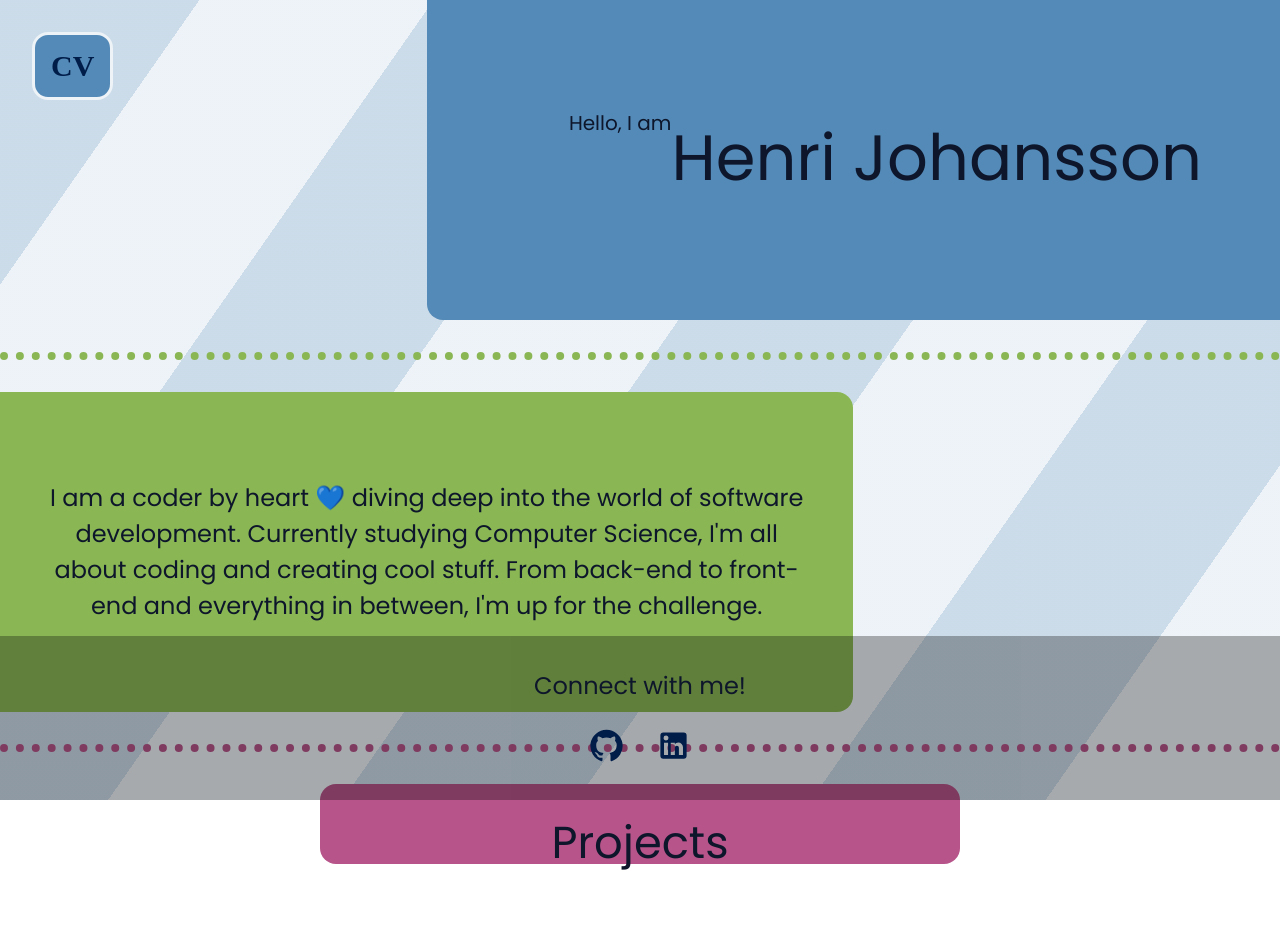
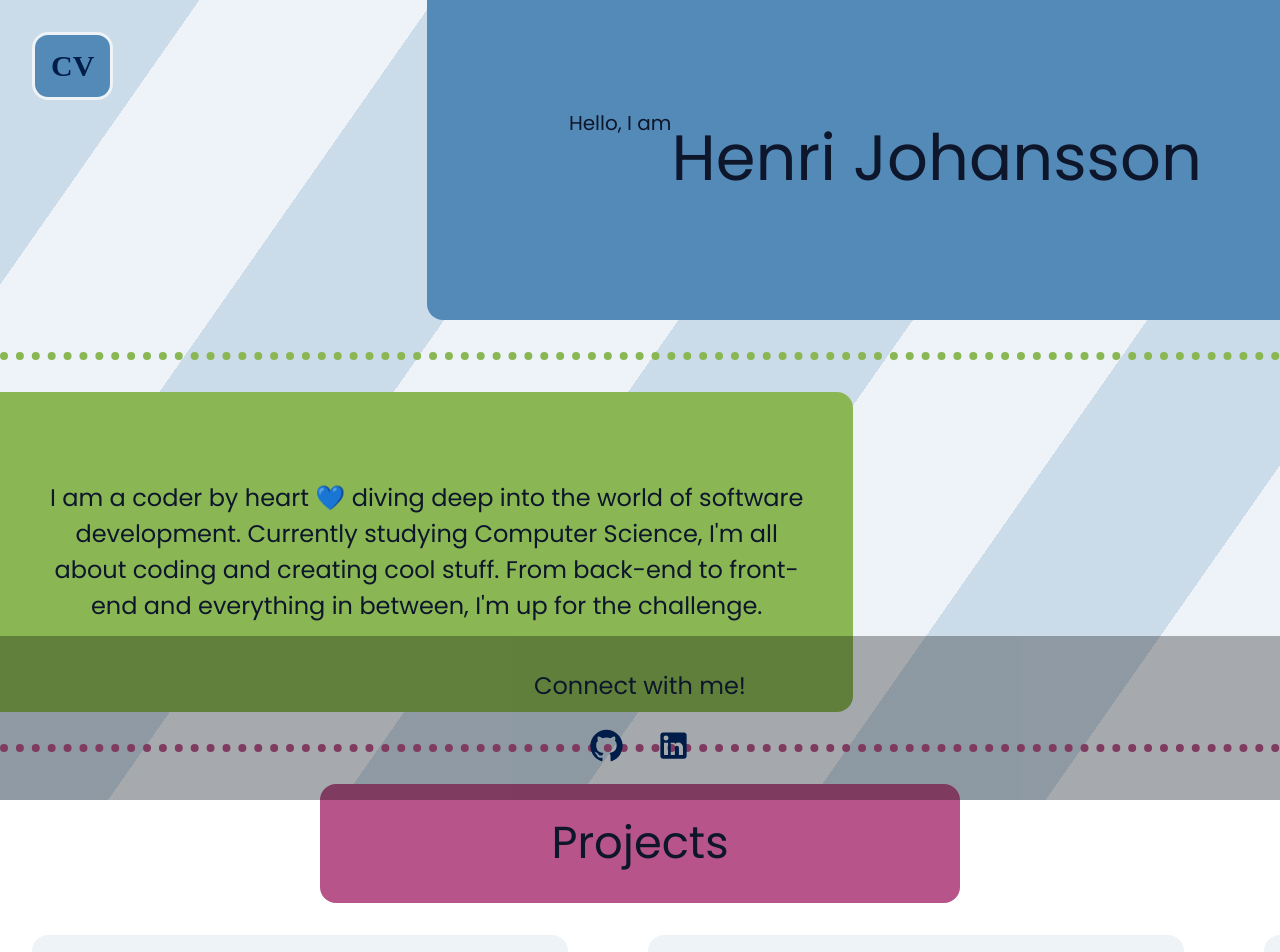
Before and after one commit to HenriJohansson/cv-website, a React (Vite) app: page / in a window 1280 px wide. Shown: the top 952 px of the page. Built offline with nearby package versions, Linux system fonts and the light colour scheme; a web font is replaced by a local one.

Commit message:
Fix project titlebox to overwrite the correct style

```diff
--- a/src/components/Title/projectTitle.css
+++ b/src/components/Title/projectTitle.css
@@ -2,7 +2,7 @@
   display: flex;
   justify-content: center;
   width: 100%;
-  height: fit-content;
+  min-height: fit-content; /* overwrite */
 }
 
 .projectsTitle {
@@ -10,7 +10,7 @@
   justify-content: center;
   background-color: var(--clr-secondary);
   width: 50%;
-  height: calc(var(--section-h) / 4);
+  min-height: calc(var(--section-h) / 4);
   border-radius: 1rem;
 }
 
```
